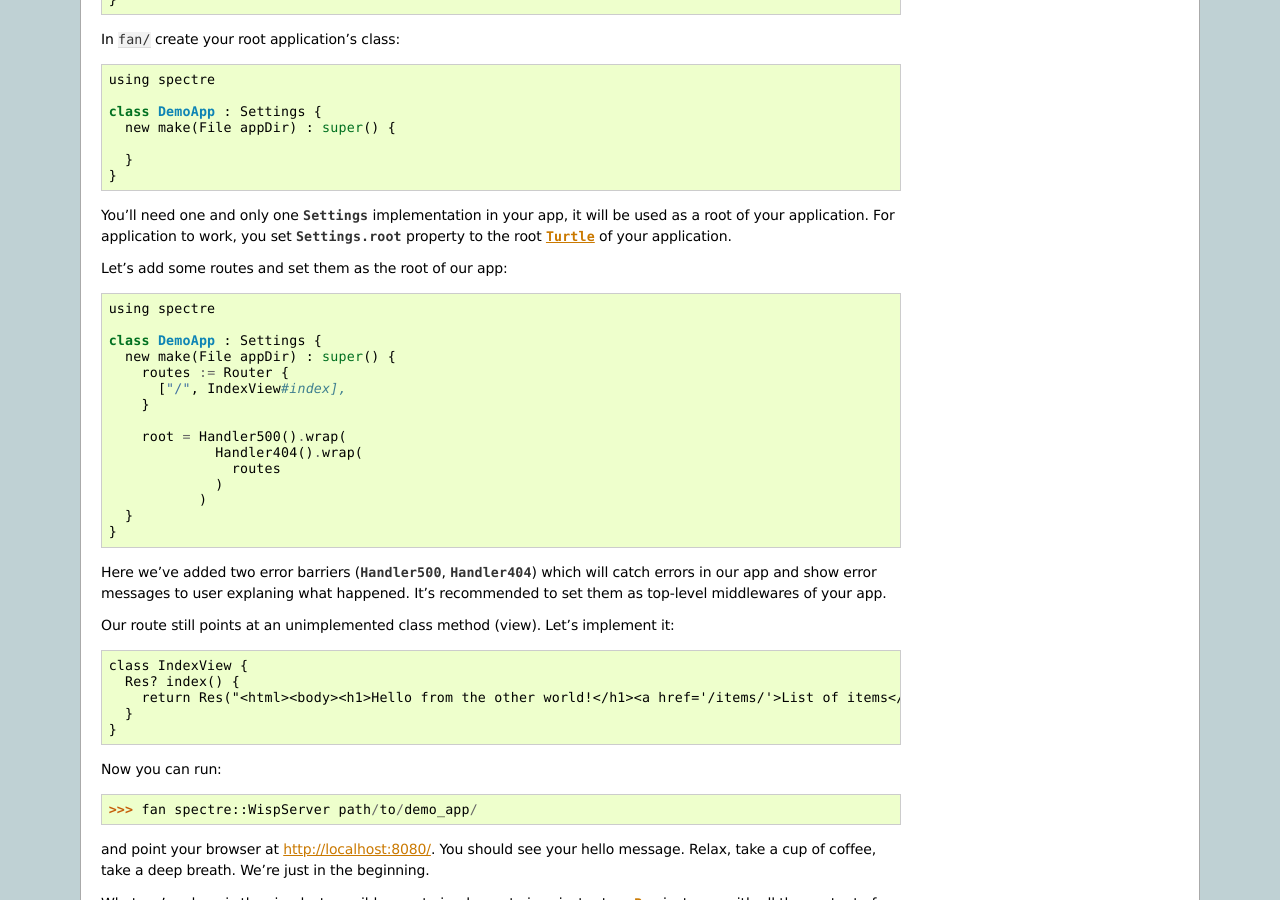
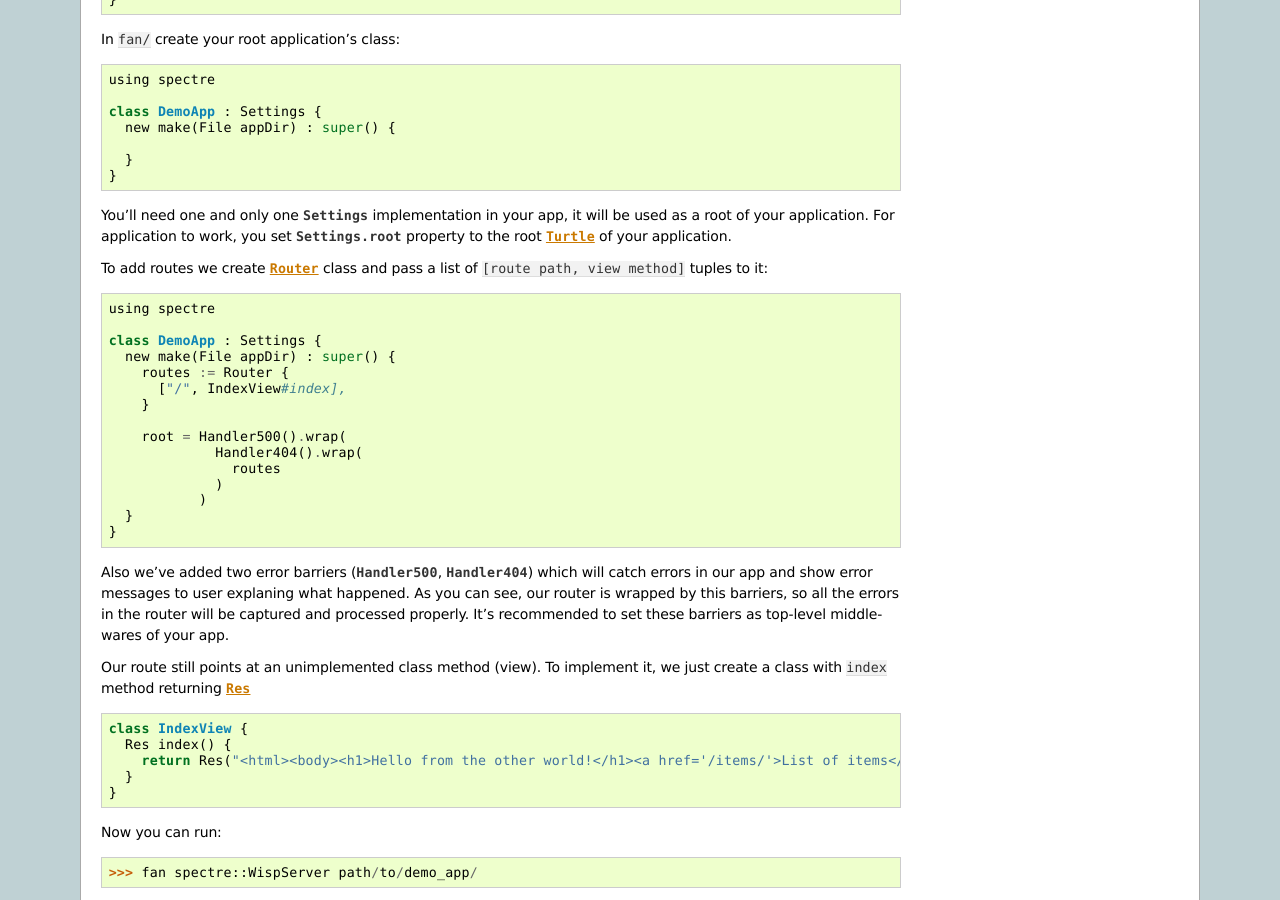
Before and after one commit to tonsky/spectre, a Sphinx documentation site: the page built from doc/getting_started.rst, in a window 1280 px wide and 900 px high, scrolled down 467 px. Built offline with Sphinx 7.4.7, drawn with Linux system fonts in a browser that asks for light colours; some of the changed text lies outside the part shown.

```diff
--- a/TODO.txt
+++ b/TODO.txt
@@ -1,4 +1,4 @@
-QueryDecode doesn't actually decodes percents and spaces!!!
+(v) QueryDecode doesn't actually decodes percents and spaces!!!
 Report compilation errors
 
 Request
--- a/doc/getting_started.rst
+++ b/doc/getting_started.rst
@@ -35,7 +35,7 @@
 
 You'll need one and only one :class:`Settings` implementation in your app, it will be used as a root of your application. For application to work, you set :attr:`Settings.root` property to the root :class:`Turtle` of your application.
 
-Let's add some routes and set them as the root of our app::
+To add routes we create :class:`Router` class and pass a list of ``[route path, view method]`` tuples to it::
 
   using spectre
 
@@ -53,12 +53,12 @@
     }
   }
 
-Here we've added two error barriers (:class:`Handler500`, :class:`Handler404`) which will catch errors in our app and show error messages to user explaning what happened. It's recommended to set them as top-level middlewares of your app.
+Also we've added two error barriers (:class:`Handler500`, :class:`Handler404`) which will catch errors in our app and show error messages to user explaning what happened. As you can see, our router is wrapped by this barriers, so all the errors in the router will be captured and processed properly. It's recommended to set these barriers as top-level middlewares of your app.
 
-Our route still points at an unimplemented class method (view). Let's implement it::
+Our route still points at an unimplemented class method (view). To implement it, we just create a class with ``index`` method returning :class:`Res` ::
 
   class IndexView {
-    Res? index() {
+    Res index() {
       return Res("<html><body><h1>Hello from the other world!</h1><a href='/items/'>List of items</a></body></html>")
     }
   }
@@ -201,6 +201,6 @@
     return TemplateRes("item_edit.html", ["id": item["id"], "name": item["name"], "message": message])
   }
 
-Here we just return :class:`ResRedirect` from view that will issue 302 FOUND http redirect.
+Here we just return :class:`ResRedirect` from view that will issue 302 FOUND http redirect. We also :func:`~Util.encode` message value: if it contains ``&, =, ;`` characters they will be backslash-escaped.
 
 Congratulations! You've just completed this tutorial and should have basic undestanding of how to build applications with Spectre. You may now continue by reading :doc:`turtles` to get a deeper understanding of how these things actually work. Wish you good luck!
```
Also changed, not shown: other parts of doc/getting_started.rst (+1 -1 lines), 4 other files.
